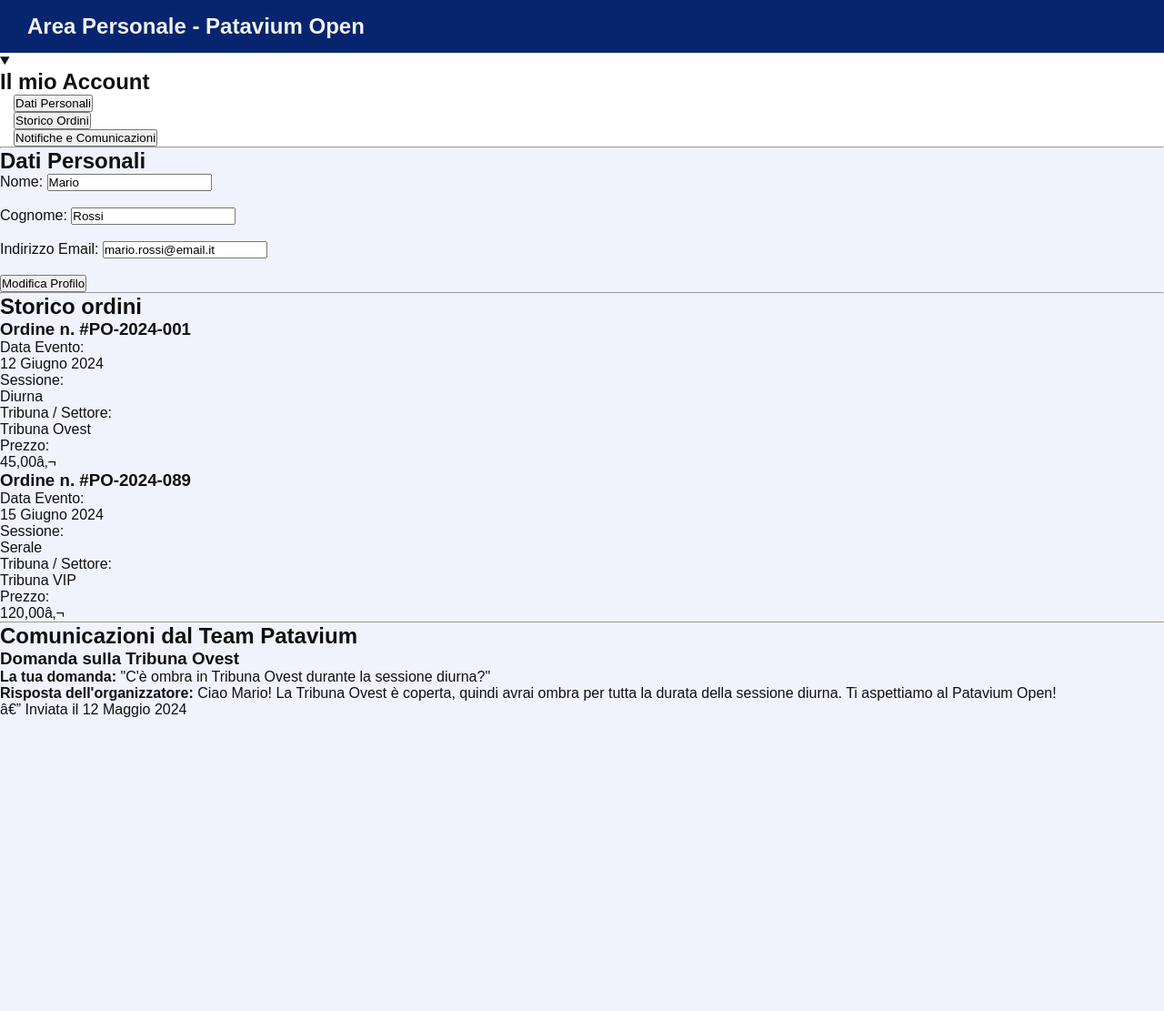
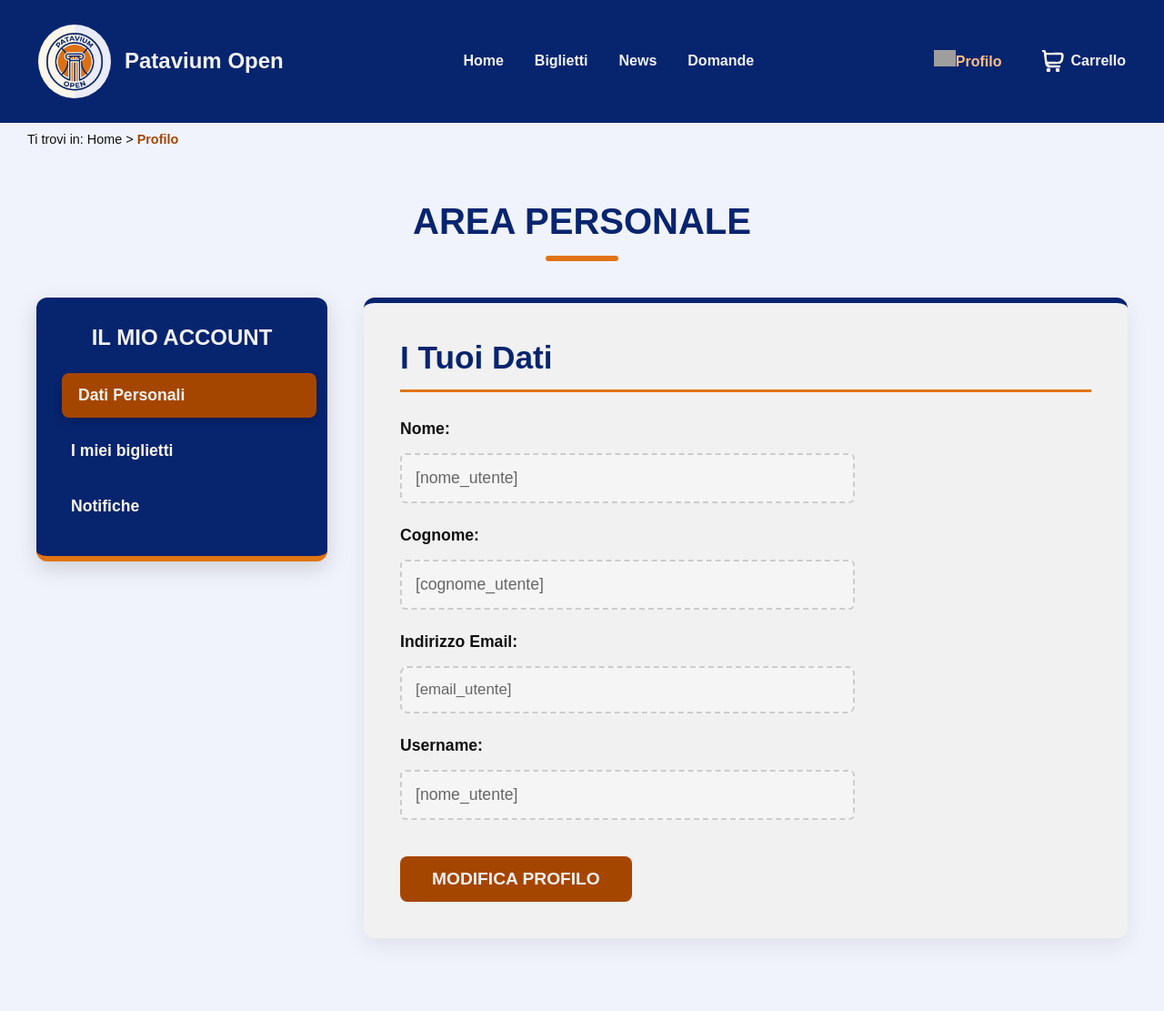
Before and after one commit to annamarinii/progetto-tecweb-2026, a PHP site: page /html/areautente.html in a window 1280 px wide. Shown: the whole page at 91% size. Before the commit the page ends 788 px from the top, so only its background shows below. Run offline with PHP 8.4, Linux system fonts and the light colour scheme; grey boxes are pictures that could not be loaded.

Commit message:
modificata pagina area utente

```diff
--- a/assets/css/style.css
+++ b/assets/css/style.css
@@ -2527,6 +2527,172 @@
     background-color: var(--arancione-scuro);
 }
 
+/* =========================================
+   AREA PERSONALE UTENTE (LAYOUT DEFINITIVO)
+========================================= */
+
+/* --- 1. TITOLO DELLA PAGINA --- */
+.user-page-header {
+    text-align: center;
+    margin-bottom: 40px;
+}
+
+.user-page-header h1 {
+    color: var(--blu-scuro);
+    font-size: 2.5em;
+    text-transform: uppercase;
+    margin-bottom: 10px;
+}
+
+/* --- 2. SFONDO E STRUTTURA A 2 COLONNE --- */
+.user-page-main {
+    background-color: var(--azzurro);
+    padding: 50px var(--spazio-laterale) 80px;
+    min-height: 80vh;
+}
+
+.user-layout {
+    display: flex;
+    flex-direction: row;
+    gap: 40px;
+    max-width: 1200px;
+    margin: 0 auto;
+    align-items: flex-start;
+}
+
+/* --- 3. SIDEBAR (MENU LATERALE BLU) --- */
+.sidebar-user {
+    flex: 1;
+    min-width: 280px;
+    background-color: var(--blu-scuro);
+    border-radius: 12px;
+    padding: 30px 20px;
+    position: sticky;
+    top: 30px;
+    box-shadow: 0 8px 25px rgba(0, 0, 0, 0.15);
+    border-bottom: 6px solid var(--arancione);
+}
+
+.sidebar-user h2 {
+    color: var(--white);
+    font-size: 1.5em;
+    margin-bottom: 25px;
+    text-align: center;
+    text-transform: uppercase;
+}
+
+.sidebar-user summary { list-style: none; cursor: pointer; }
+.sidebar-user summary::-webkit-details-marker { display: none; }
+
+.menu-list-user {
+    list-style: none;
+    display: flex;
+    flex-direction: column;
+    gap: 12px;
+    padding: 0;
+}
+
+.menu-list-user a {
+    display: block;
+    padding: 14px 18px;
+    border-radius: 8px;
+    color: var(--crema);
+    font-weight: bold;
+    font-size: 1.1em;
+    transition: all 0.3s ease;
+    text-decoration: none;
+}
+
+.menu-list-user a:hover {
+    background-color: rgba(255, 255, 255, 0.1);
+    color: var(--arancione-chiaro);
+}
+
+.menu-list-user a.active {
+    background-color: var(--arancione-scuro);
+    color: var(--white);
+    transform: translateX(8px);
+    box-shadow: 0 4px 10px rgba(0,0,0,0.2);
+}
+
+/* --- 4. CONTENUTO CENTRALE (SCHEDE BIANCHE) --- */
+.content-area-user {
+    flex: 3;
+    width: 100%;
+}
+
+.content-card {
+    background-color: var(--white);
+    border-radius: 12px;
+    padding: 40px;
+    box-shadow: 0 8px 25px rgba(0, 0, 0, 0.08);
+    border-top: 6px solid var(--blu-scuro);
+}
+
+.content-card h2 {
+    color: var(--blu-scuro);
+    font-size: 2.2em;
+    margin-bottom: 30px;
+    border-bottom: 3px solid var(--arancione);
+    padding-bottom: 15px;
+}
+
+/* Magia del cambio scheda (Javascript) */
+.tab-content { display: none; animation: fadeInTab 0.4s ease forwards; }
+.tab-content.active { display: block; }
+
+@keyframes fadeInTab {
+    from { opacity: 0; transform: translateY(15px); }
+    to { opacity: 1; transform: translateY(0); }
+}
+
+/* --- 5. DETTAGLI DEL FORM (PROFILO) E BOTTONE --- */
+.profile-form .form-gruppo {
+    margin-bottom: 25px;
+    max-width: 500px;
+}
+
+/* Stile per i campi in sola lettura */
+.profile-form input[readonly] {
+    background-color: #f5f5f5 !important;
+    color: #666 !important;
+    border: 2px dashed #ccc !important;
+    cursor: not-allowed;
+}
+
+.profile-form input[readonly]:hover,
+.profile-form input[readonly]:focus {
+    border-color: #ccc !important;
+    box-shadow: none !important;
+}
+
+.profile-form .btn-auth {
+    margin-top: 15px;
+    width: auto;
+    padding: 14px 35px;
+}
+
+/* --- 6. LISTE (Ordini e Notifiche) --- */
+.orders-list-user, .notifications-list-user {
+    list-style: none;
+    padding: 0;
+    display: flex;
+    flex-direction: column;
+    gap: 20px;
+}
+
+/* --- 7. RESPONSIVE MOBILE --- */
+@media (max-width: 900px) {
+    .user-layout {
+        flex-direction: column;
+    }
+
+    .sidebar-user {
+        position: static;
+        width: 100%;
+    }
+}
+
 @media (max-width: 900px) {
     .carrello-layout {
         flex-direction: column;
--- a/html/areautente.html
+++ b/html/areautente.html
@@ -9,129 +9,104 @@
 <body>
 
     <header>
-        <h1>Area Personale - Patavium Open</h1>
+        <a href="../index.html" class="logo-link">
+            <img src="../assets/images/logo1.png" alt="Patavium Open" id="logo-sito">
+            <h1>Patavium Open</h1>
+        </a>
+
+        <nav id="menu">
+            <ul>
+                <li><a href="../index.html" lang="en">Home</a></li>
+                <li><a href="biglietti.html">Biglietti</a></li>
+                <li><a href="news.html" lang="en">News</a></li>
+                <li><a href="domande.html">Domande</a></li>
+            </ul>
+
+            <ul id="menu-utente">
+                <li id="currentLink">
+                    <img src="../assets/images/user.svg" alt="" class="icone-menu">Profilo
+                </li>
+                <li>
+                    <a href="carrello.html">
+                        <img src="../assets/images/shopping-cart.svg" alt="" class="icone-menu">Carrello
+                    </a>
+                </li>
+            </ul>
+        </nav>
     </header>
 
-    <div id="user-layout">
+    <nav id="breadcrumb" aria-label="Percorso di navigazione">
+        <p>Ti trovi in: <a href="../index.html" lang="en">Home</a> &gt; <a href="areautente.html" class="breadcrumb-active" aria-current="page">Profilo</a></p>
+    </nav>
 
-        <aside id="sidebar-menu">
+
+
+    <main class="user-page-main">
+        <div class="user-page-header">
+            <h1>Area Personale</h1>
+            <div class="divider"></div>
+        </div>
+        <div class="user-layout">
+
+            <aside class="sidebar-user">
                 <nav aria-label="Menu principale area utente">
-                <details open>
+                    <details open class="menu-details">
                         <summary><h2>Il mio Account</h2></summary>
-                    <ul style="list-style: none; padding-left: 15px;">
-                        <li>
-                            <button type="button" aria-controls="profilo" aria-expanded="true">
-                                Dati Personali
-                            </button>
-                        </li>
-                        <li>
-                            <button type="button" aria-controls="miei-biglietti" aria-expanded="false">
-                                Storico Ordini
-                            </button>
-                        </li>
-                        <li>
-                            <button type="button" aria-controls="centro-notifiche" aria-expanded="false">
-                                Notifiche e Comunicazioni
-                            </button>
-                        </li>
+                        <ul class="menu-list-user">
+                            <li><a href="#profilo" class="tab-link active" data-target="profilo">Dati Personali</a></li>
+                            <li><a href="#miei-biglietti" class="tab-link" data-target="miei-biglietti">I miei biglietti</a></li>
+                            <li><a href="#centro-notifiche" class="tab-link" data-target="centro-notifiche">Notifiche</a></li>
                         </ul>
                     </details>
                 </nav>
             </aside>
 
-        <hr aria-hidden="true"> <main id="user-content">
+            <div class="content-area-user">
 
-            <section id="profilo" aria-labelledby="titolo-profilo">
-                <h2 id="titolo-profilo">Dati Personali</h2>
-                <form>
-                    <div>
+                <section id="profilo" aria-labelledby="titolo-profilo" class="content-card tab-content active">
+                    <h2 id="titolo-profilo">I Tuoi Dati</h2>
+                    <form class="profile-form">
+                        <div class="form-gruppo">
                             <label for="nome">Nome:</label>
-                        <input type="text" id="nome" name="nome" value="Mario" readonly>
+                            <input type="text" id="nome" name="nome" value="[nome_utente]" readonly>
                         </div>
-                    <br>
-                    <div>
+                        <div class="form-gruppo">
                             <label for="cognome">Cognome:</label>
-                        <input type="text" id="cognome" name="cognome" value="Rossi" readonly>
+                            <input type="text" id="cognome" name="cognome" value="[cognome_utente]" readonly>
                         </div>
-                    <br>
-                    <div>
+                        <div class="form-gruppo">
                             <label for="email">Indirizzo Email:</label>
-                        <input type="email" id="email" name="email" value="mario.rossi@email.it" readonly>
+                            <input type="email" id="email" name="email" value="[email_utente]" readonly>
                         </div>
-                    <br>
-                    <button type="button" aria-label="Modifica i tuoi dati personali">Modifica Profilo</button>
+                        <div class="form-gruppo">
+                            <label for="username">Username:</label>
+                            <input type="text" id="username" name="username" value="[nome_utente]" readonly>
+                        </div>
+                        <button type="button" class="btn-auth">Modifica Profilo</button>
                     </form>
                 </section>
 
-            <hr aria-hidden="true">
-
-            <section id="miei-biglietti" aria-labelledby="titolo-biglietti">
-                <h2 id="titolo-biglietti">Storico ordini</h2>
-
-                <ul style="list-style: none; padding: 0;">
-                    <li>
-                        <article aria-labelledby="ordine-001">
-                            <h3 id="ordine-001">Ordine n. #PO-2024-001</h3>
-                            <dl>
-                                <dt>Data Evento:</dt>
-                                <dd><time datetime="2024-06-12">12 Giugno 2024</time></dd>
-
-                                <dt>Sessione:</dt>
-                                <dd>Diurna</dd>
-
-                                <dt>Tribuna / Settore:</dt>
-                                <dd>Tribuna Ovest</dd>
-
-                                <dt>Prezzo:</dt>
-                                <dd>45,00â‚¬</dd>
-                            </dl>
-                        </article>
-                    </li>
-
-                    <li>
-                        <article aria-labelledby="ordine-089">
-                            <h3 id="ordine-089">Ordine n. #PO-2024-089</h3>
-                            <dl>
-                                <dt>Data Evento:</dt>
-                                <dd><time datetime="2024-06-15">15 Giugno 2024</time></dd>
-
-                                <dt>Sessione:</dt>
-                                <dd>Serale</dd>
-
-                                <dt>Tribuna / Settore:</dt>
-                                <dd>Tribuna VIP</dd>
-
-                                <dt>Prezzo:</dt>
-                                <dd>120,00â‚¬</dd>
-                            </dl>
-                        </article>
-                    </li>
+                <section id="miei-biglietti" aria-labelledby="titolo-biglietti" class="content-card tab-content">
+                    <h2 id="titolo-biglietti">I miei biglietti</h2>
+                    <ul class="orders-list-user">
+                        [lista_ordini]
                     </ul>
                 </section>
 
-            <hr aria-hidden="true">
-
-            <section id="centro-notifiche" aria-labelledby="titolo-notifiche">
-                <h2 id="titolo-notifiche">Comunicazioni dal Team Patavium</h2>
-
+                <section id="centro-notifiche" aria-labelledby="titolo-notifiche" class="content-card tab-content">
+                    <h2 id="titolo-notifiche">Comunicazioni dal Team</h2>
                     <div role="region" aria-live="polite">
-                    <ul style="list-style: none; padding: 0;">
-                        <li>
-                            <article>
-                                <h3>Domanda sulla Tribuna Ovest</h3>
-                                <p><strong>La tua domanda:</strong> "C'è ombra in Tribuna Ovest durante la sessione diurna?"</p>
-
-                                <blockquote>
-                                    <p><strong>Risposta dell'organizzatore:</strong> Ciao Mario! La Tribuna Ovest è coperta, quindi avrai ombra per tutta la durata della sessione diurna. Ti aspettiamo al Patavium Open!</p>
-                                    <footer>â€” Inviata il <time datetime="2024-05-12">12 Maggio 2024</time></footer>
-                                </blockquote>
-                            </article>
-                        </li>
+                        <ul class="notifications-list-user">
+                            [lista_notifiche]
                         </ul>
                     </div>
                 </section>
 
+            </div>
+        </div>
     </main>
 
-    </div> </body>
+    <script src="../javascript/areautente.js"></script>
+
+</body>
 </html>
```
Also changed, not shown: javascript/areautente.js (added, +18 -0 lines). Lines whose indentation alone changed are shown as unchanged.
